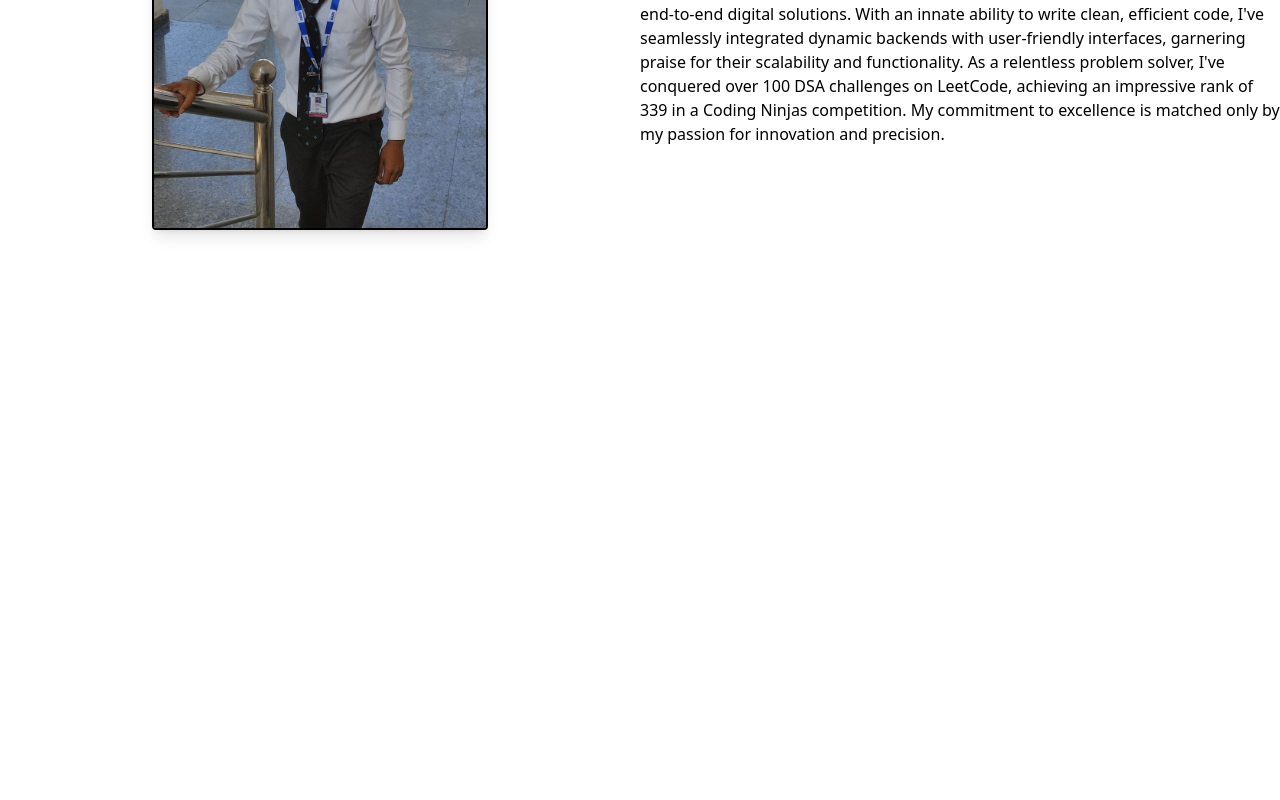
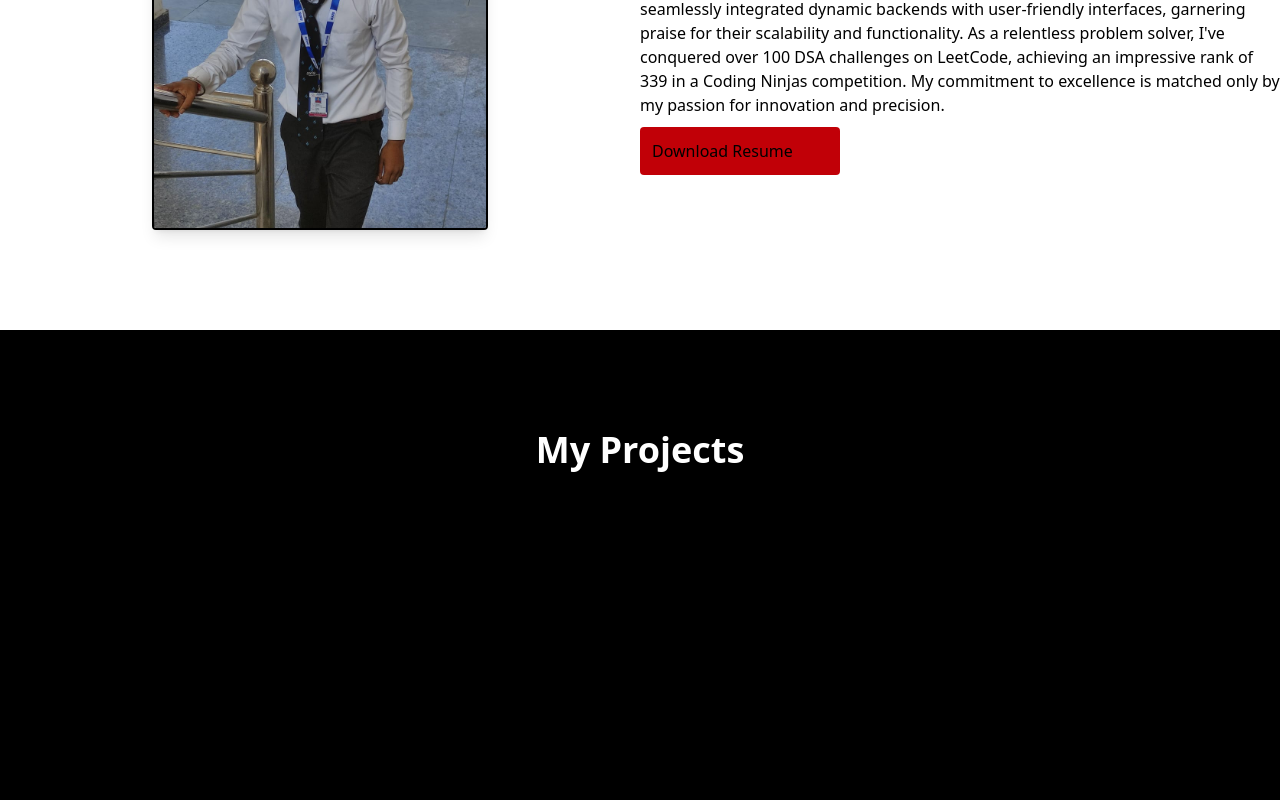
Before and after one commit to senger-shubham/Portfolio, a React (Vite) app: page / in a window 1280 px wide. Shown: the part 1320-2120 px from the top of the page. Before the commit the page ends 1700 px from the top, so only its background shows below. Built offline with nearby package versions, Linux system fonts and the light colour scheme.

Commit message:
added new pages and components

```diff
--- a/src/App.jsx
+++ b/src/App.jsx
@@ -5,15 +5,20 @@ import './App.css'
 import Navbar from './components/Navbar'
 import Home from './pages/Home'
 import About from './pages/About'
+import Projects from './pages/Projects'
+import Card from './components/Card'
 
 function App() {
-  const [count, setCount] = useState(0)
 
   return (
     <>
     <Navbar/>
     <Home/>
     <About/>
+    <Projects/>
+     <div className=" h-screen ">
+      <Card />
+    </div>
     </>
   )
 }
--- a/src/components/Card.jsx
+++ b/src/components/Card.jsx
@@ -0,0 +1,30 @@
+import React from "react";
+
+function Card() {
+    return (
+        <div>
+
+            <div className="w-84 h-120 border-2 bg-black/80 text-white ml-40 mt-[20px] flex  items-center flex-col gap-2 transform ">
+
+                <div className="w-[90%] h-[20%] border-1 bg-amber-600 mt-[40px]">
+                    <h>Here we will put image or vedios</h>
+                </div>
+
+                <div className="w-[90%] h-[63%] border-1 bg-black/90">
+                    <h>Here we will put image or vedios</h>
+                    <div className="bg-red-700 rounded p-3 w-[150px] ml-[70px] mt-[170px] pl-[30px]">
+                        <a href="">Visit Project</a>
+                    </div>
+                    <div className="ml-[50px] mt-[5px]">
+                    <p>HTML,css,js</p>
+                    </div>
+                </div>
+
+          </div>
+
+        </div>
+
+    )
+}
+
+export default Card
--- a/src/pages/About.jsx
+++ b/src/pages/About.jsx
@@ -3,6 +3,7 @@ import myphoto from "../assets/my_photo.jpg";
 
 function About() {
   return (
+    <section id='about'>
       <div className='w-[100%]  h-[800px] '>
 
         <div className='h-[150px] flex justify-center items-center flex-col'>
@@ -24,12 +25,17 @@ function About() {
               <p>
                 I am an immensely dedicated full stack developer, known for building captivating end-to-end digital solutions. With an innate ability to write clean, efficient code, I've seamlessly integrated dynamic backends with user-friendly interfaces, garnering praise for their scalability and functionality. As a relentless problem solver, I've conquered over 100 DSA challenges on LeetCode, achieving an impressive rank of 339 in a Coding Ninjas competition. My commitment to excellence is matched only by my passion for innovation and precision.
               </p>
+
             </div>
+            <div className='bg-red-700 rounded  p-3 w-[200px] mt-[10px] p' >
 
+              <a href="#Hire me">Download Resume</a>
+            </div>
           </div>
         </div>
 
       </div>
+    </section>
   )
 }
 
--- a/src/pages/Contact.jsx
+++ b/src/pages/Contact.jsx
@@ -0,0 +1,11 @@
+import React from "react";
+
+function Contact(){
+    return(
+<section id="contact">
+
+</section>
+    )
+}
+
+export default Contact
--- a/src/pages/Home.jsx
+++ b/src/pages/Home.jsx
@@ -3,6 +3,7 @@ import image from "../assets/image.webp";
 
 const Home = () => {
   return (
+    <section id='home'>
     <div className='h-[850px] w-[100%] pt-[250px] bg-amber-500 text-white' style={{ backgroundImage:`url(${image})` , backgroundSize: "cover", backgroundPosition: "center"}}>
     <div className='w-[50%] flex flex-col items-start pl-[200px] gap-6  text-3xl'>
       <div><p>Hello Its's Me</p></div>
@@ -14,6 +15,7 @@ const Home = () => {
        </div>
     </div>
     </div>
+    </section>
   )
 }
 
--- a/src/pages/Projects.jsx
+++ b/src/pages/Projects.jsx
@@ -0,0 +1,20 @@
+import React from "react";
+
+function Projects(){
+    return(
+<section id="projects">
+    <div className=" w-[100%]  h-[1100px] bg-black text-white">
+        <div className="flex justify-center items-center text-4xl font-bold pt-[100px]">
+            <h1> My Projects</h1>
+        </div>
+        <div>
+
+        </div>
+
+    </div>
+
+</section>
+    )
+}
+
+export default Projects
--- a/src/pages/Skills.jsx
+++ b/src/pages/Skills.jsx
@@ -0,0 +1,10 @@
+import React from "react";
+
+function Skills(){
+    return(
+        <section id="skills">
+
+        </section>
+    )
+}
+export default Skills
```
Lines whose indentation alone changed are shown as unchanged.
